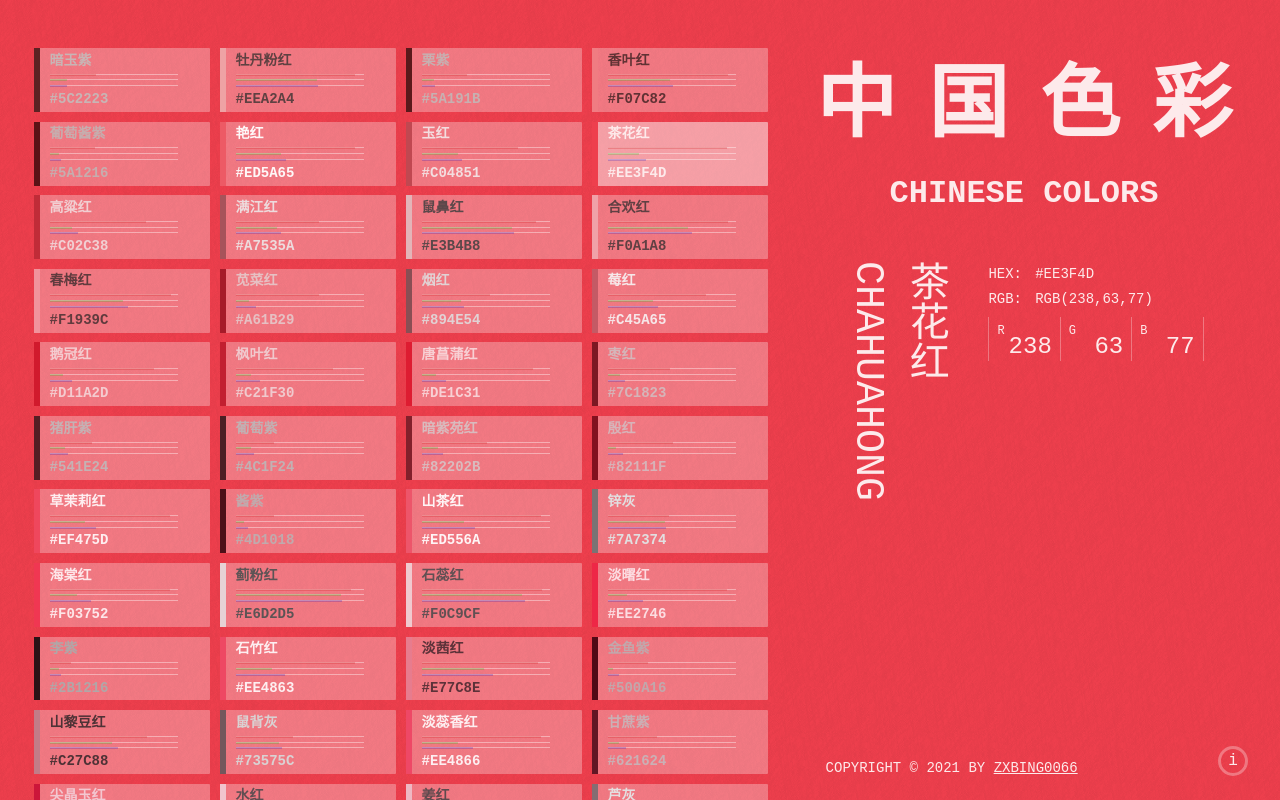
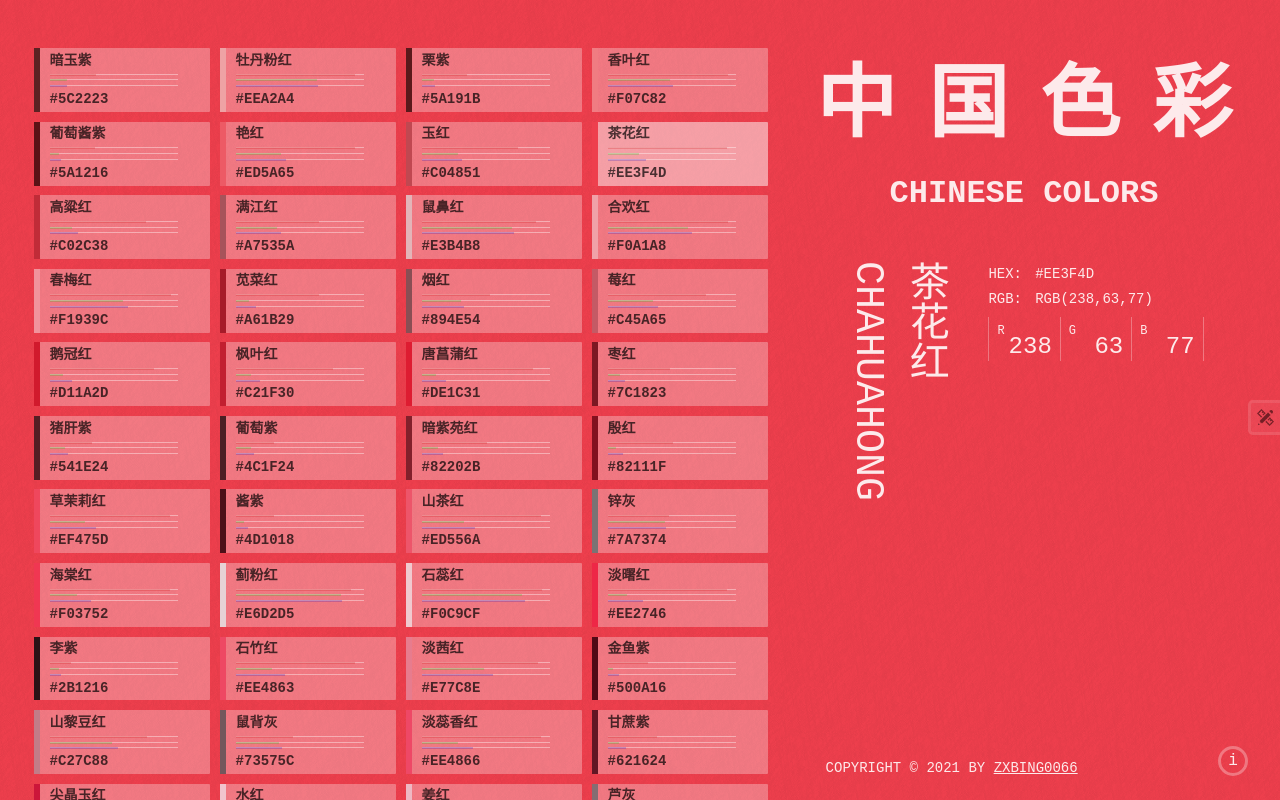
Before and after one commit to ZxBing0066/chinese-colors, a React (Vite) app: page / in a window 1280 px wide. Built offline with nearby package versions, Linux system fonts and the light colour scheme; a web font is replaced by a local one.

Commit message:
feat: ✨ optimize color & bg-color

```diff
--- a/src/App.tsx
+++ b/src/App.tsx
@@ -5,6 +5,7 @@ import colors from './colors.json';
 import ColorList from './ColorList';
 import Context from './Context';
 import Display from './Display';
+import { getFontColor } from './utils';
 
 function App() {
     const [currentColorIndex, setCurrentColorIndex] = useState(() => {
@@ -23,14 +24,16 @@ function App() {
         }
     }, []);
     const [bg, setBg] = useState('white');
+    const [fontColor, setFontColor] = useState('white');
 
     useEffect(() => {
         setBg((document.body.style.backgroundColor = currentColor.hex));
+        setFontColor(getFontColor(currentColor.hex));
     }, [currentColor.hex]);
 
     return (
         <Context.Provider value={{ handleChange }}>
-            <div className="main" style={{ backgroundColor: bg }}>
+            <div className="main" style={{ backgroundColor: bg, color: fontColor }}>
                 <ColorList currentColorIndex={currentColorIndex} />
                 <Display color={currentColor} />
             </div>
--- a/src/ColorList.tsx
+++ b/src/ColorList.tsx
@@ -2,7 +2,6 @@ import { memo, useContext, useEffect, useState } from 'react';
 
 import './style.scss';
 import colors from './colors.json';
-import { getFontColor } from './utils';
 import Context from './Context';
 
 const RGBStrip = memo(({ v, type }: { v: number; type: string }) => {
@@ -24,21 +23,13 @@ const RGBStrips = memo(({ RGB }: { RGB: number[] }) => {
 
 const ColorCard = memo(({ color, index, active }: { color: typeof colors[number]; index: number; active: boolean }) => {
     const [bg, setBg] = useState('white');
-    const [fontColor, setFontColor] = useState('black');
     const { name, hex, RGB } = color;
     const { handleChange } = useContext(Context);
     useEffect(() => {
         setBg(hex);
-        setFontColor(getFontColor(hex));
     }, [hex]);
     return (
-        <div
-            className="color-card"
-            style={{ color: fontColor }}
-            data-index={index}
-            data-active={active}
-            onClick={handleChange}
-        >
+        <div className="color-card" data-index={index} data-active={active} onClick={handleChange}>
             <div className="color-bar" style={{ background: bg }} />
             <div className="wrap">
                 <div className="name">{name}</div>
--- a/src/Display.tsx
+++ b/src/Display.tsx
@@ -1,7 +1,7 @@
-import { memo, useEffect, useRef, useState } from 'react';
+import { memo, useCallback, useEffect, useRef, useState } from 'react';
 
 import colors from './colors.json';
-import { getFontColor } from './utils';
+import designIcon from './assets/design.png';
 
 const RgbCard = memo(({ RGB }: { RGB: number[] }) => {
     return (
@@ -15,21 +15,17 @@ const RgbCard = memo(({ RGB }: { RGB: number[] }) => {
     );
 });
 
-const Editor = memo(({ color }: { color: typeof colors[number] }) => {
+const Editor = memo(({ color, open }: { color: typeof colors[number]; open: boolean }) => {
     const { name, hex, RGB, pinyin } = color;
-    const [fontColor, setFontColor] = useState('black');
 
-    return <div className="editor" style={{ color: fontColor }}></div>;
+    return <div className={'editor' + (open ? ' open' : '')}></div>;
 });
 
 const Common = memo(({ color }: { color: typeof colors[number] }) => {
     const { name, hex, RGB, pinyin } = color;
-    const [fontColor, setFontColor] = useState('black');
     const nmRef = useRef<HTMLDivElement>(null);
     const pyRef = useRef<HTMLDivElement>(null);
     useEffect(() => {
-        setFontColor(getFontColor(hex));
-
         pyRef.current?.classList.remove('animate');
         nmRef.current?.classList.remove('animate');
         const pyT = setTimeout(() => {
@@ -45,7 +41,7 @@ const Common = memo(({ color }: { color: typeof colors[number] }) => {
     }, [color]);
 
     return (
-        <div className="common" style={{ color: fontColor }}>
+        <div className="common">
             <h1>中国色彩</h1>
             <h2>Chinese Colors</h2>
             <div className="wrap">
@@ -74,11 +70,14 @@ const Common = memo(({ color }: { color: typeof colors[number] }) => {
                             </a>
                         </p>
                         <p>
-                            <a target="_blank" href="https://igoutu.cn/icon/36895/%E8%8E%B2%E8%8A%B1">
+                            <a target="_blank" href="https://igoutu.cn/icon/36895/%E8%8E%B2%E8%8A%B1" rel="noopener">
                                 莲花
                             </a>{' '}
+                            <a target="_blank" href="https://igoutu.cn/icon/60657/%E8%AE%BE%E8%AE%A1" rel="noopener">
+                                设计
+                            </a>{' '}
                             图标源自{' '}
-                            <a target="_blank" href="https://igoutu.cn">
+                            <a target="_blank" href="https://igoutu.cn" rel="noopener">
                                 Icons8
                             </a>
                         </p>
@@ -99,10 +98,18 @@ const Common = memo(({ color }: { color: typeof colors[number] }) => {
 });
 
 const Display = ({ color }: { color: typeof colors[number] }) => {
+    const [open, setOpen] = useState(false);
+
+    const toggle = useCallback(() => {
+        setOpen(open => !open);
+    }, []);
     return (
         <div className="display">
             <Common color={color}></Common>
-            <Editor color={color}></Editor>
+            <Editor color={color} open={open}></Editor>
+            <div className="toggler" onClick={toggle}>
+                <img src={designIcon} alt="design" />
+            </div>
         </div>
     );
 };
--- a/src/style.scss
+++ b/src/style.scss
@@ -94,10 +94,11 @@ body,
     border-radius: 1px;
     justify-items: center;
     background-color: rgba(255, 255, 255, 0.3);
+    color: rgba(0, 0, 0, 0.7);
     cursor: pointer;
 
-    will-change: background, opacity, color;
-    transition: background 1s, color 1s, opacity 1s;
+    will-change: background, opacity;
+    transition: background 1s, opacity 1s;
 
     &[data-active='true'] {
         background-color: rgba(255, 255, 255, 0.5);
@@ -132,10 +133,35 @@ body,
     top: 0;
     box-sizing: border-box;
     width: 40%;
-    will-change: color;
-    transition: color $color-transition-duration;
     height: 100%;
     overflow: hidden;
+    background: inherit;
+
+    .toggler {
+        position: absolute;
+        display: flex;
+        align-items: center;
+        padding: 0.3rem;
+        justify-content: center;
+        border-width: 3px 0 3px 3px;
+        border-style: solid;
+        border-color: rgba(255, 255, 255, 0.2);
+        opacity: 0.5;
+        will-change: opacity;
+        transition: opacity 0.5s;
+        right: 0;
+        top: 50%;
+        background: rgba(255, 255, 255, 0.1);
+        border-radius: 0.3rem 0 0 0.3rem;
+        cursor: pointer;
+        img {
+            width: 1.2rem;
+        }
+        &:hover {
+            opacity: 1;
+        }
+    }
+}
 
 .common,
 .editor {
@@ -228,32 +254,13 @@ body,
 }
 
 .editor {
-        position: relative;
     transform: translateX(100%);
+    background: inherit;
     will-change: transform;
-        transition: transform ease-in-out 1s;
+    transition: transform ease-in-out 0.5s;
 
     &.open {
         transform: translateX(0%);
-        }
-
-        .toggler {
-            position: absolute;
-            display: flex;
-            width: 1.4rem;
-            height: 3rem;
-            align-items: center;
-            justify-content: center;
-            border-width: 1px 0 1px 1px;
-            border-style: dashed;
-            border-color: rgba(255, 255, 255, 0.2);
-            opacity: 0.5;
-            will-change: opacity;
-            transition: opacity 0.5s;
-            &:hover {
-                opacity: 1;
-            }
-        }
     }
 }
 
```
Also changed, not shown: src/assets/design.png (added). Lines whose indentation alone changed are shown as unchanged.
